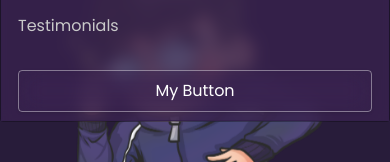
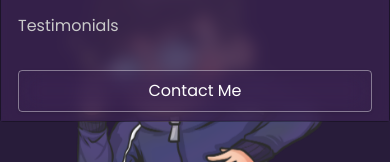
Before and after one commit to jmaenriquez/web-portfolio, a React app: page / in a window 390 px wide. Both pictures are taken after a click on the icon 360 px from the left and 33 px from the top of the page. Shown: the part 228-390 px from the top of the page. Built offline with nearby package versions, Linux system fonts and the light colour scheme; the HTML template or start-up script is replaced by a standard one.

Commit message:
Last Changes.

```diff
--- a/src/components/TopNav.tsx
+++ b/src/components/TopNav.tsx
@@ -86,11 +86,16 @@ function TopNav() {
             }
 
             <div className='md:hidden w-full'>
-              <Button
-              name='My Button'
-              type='button'
-              onClick={() => console.log('Button Clicked')}
-              />
+              <a
+                href="https://mail.google.com/mail/?view=cm&fs=1&to=johnmatthewenriquez1031@gmail.com&su=Let%27s%20Work%20Together%2e&body=Hi%20JM%2C%0A%0A"
+                target='_blank'
+                rel='noopener noreferrer'
+              >
+                  <Button
+                  name='Contact Me'
+                  type='button'
+                  />
+              </a>
             </div>
         </div>
 
```
